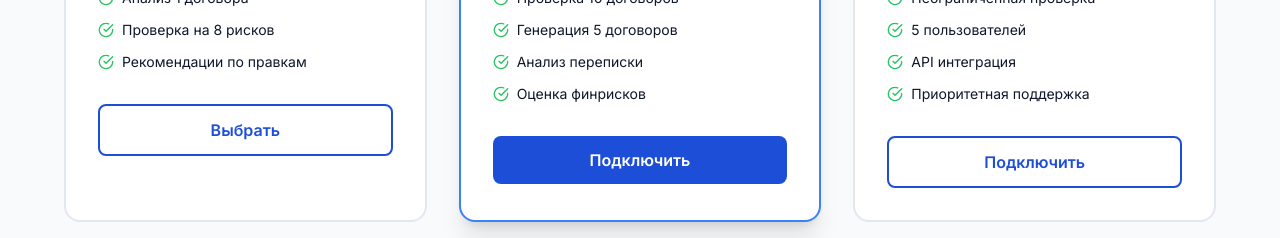
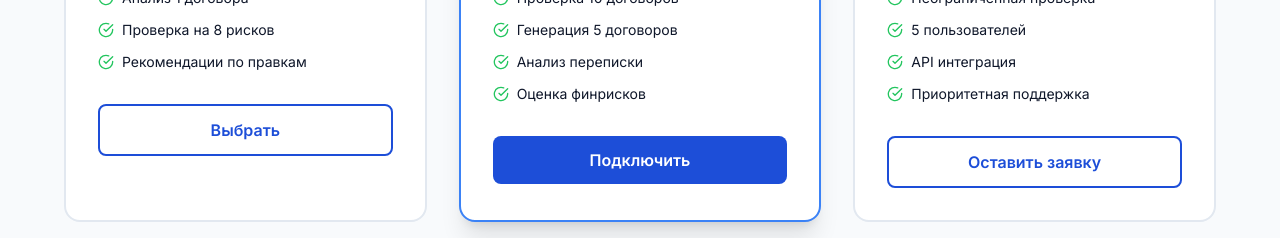
Before and after one commit to Difyma/myurist, a React (Vite) app in the folder frontend/: page / in a window 1280 px wide. Shown: the part 3960-4198 px from the top of the page. Built offline with nearby package versions, Linux system fonts and the light colour scheme; no server answers.

Commit message:
chore: rename Business plan CTA button
- Change button text from 'Подключить' to 'Оставить заявку'

```diff
--- a/frontend/src/pages/Home.jsx
+++ b/frontend/src/pages/Home.jsx
@@ -81,7 +81,7 @@ const pricing = [
     period: '/мес',
     description: 'Для компаний и агентств',
     features: ['Неограниченная проверка', '5 пользователей', 'API интеграция', 'Приоритетная поддержка'],
-    cta: 'Подключить',
+    cta: 'Оставить заявку',
     popular: false
   }
 ]
```
